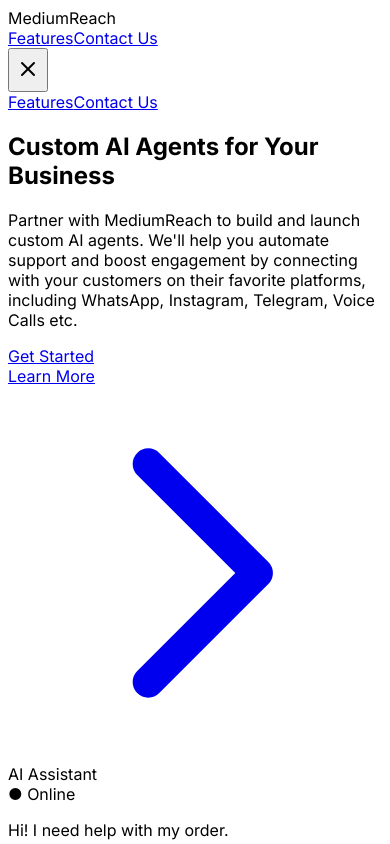
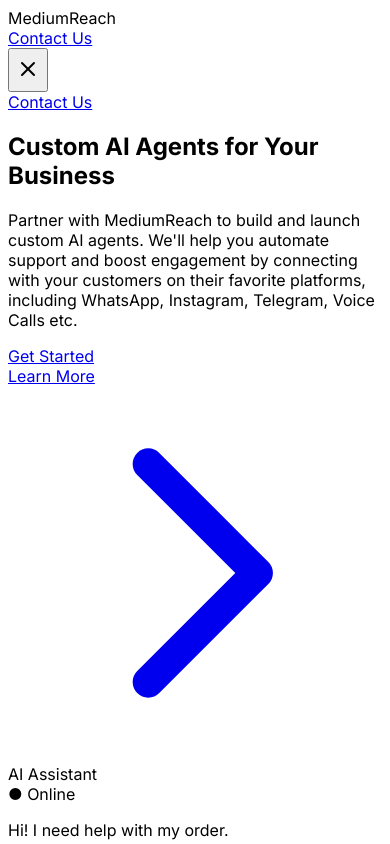
Before and after one commit to siwaht/mediumreach, a React (Vite) app in the folder client/: page / in a window 390 px wide. Both pictures are taken after a click on the button 28 px from the left and 70 px from the top of the page. Shown: the top 844 px of the page. Built offline with nearby package versions, Linux system fonts and the light colour scheme.

Commit message:
Remove the features navigation link from the website header
Remove the "Features" link from both desktop and mobile navigation menus in the Header component.

Replit-Commit-Author: Agent
Replit-Commit-Session-Id: 4fcc44ac-f802-44d6-85bc-35ec66c8a822
Replit-Commit-Checkpoint-Type: full_checkpoint

```diff
--- a/client/src/components/Header.tsx
+++ b/client/src/components/Header.tsx
@@ -54,14 +54,7 @@ const Header = () => {
           </div>
 
           {/* Desktop Navigation */}
-          <nav className="hidden md:flex items-center space-x-8" aria-label="Desktop navigation">
-            <a
-              href="#features"
-              className="text-gray-700 hover:text-blue-600 font-medium transition-all duration-300"
-              data-testid="nav-features-desktop"
-            >
-              Features
-            </a>
+          <nav className="hidden md:flex items-center" aria-label="Desktop navigation">
             <a
               href="#contact"
               className="relative bg-gradient-to-r from-blue-600 to-purple-600 hover:from-blue-700 hover:to-purple-700 active:from-blue-800 active:to-purple-800 text-white px-6 py-2.5 rounded-full font-medium transition-all duration-300 shadow-lg hover:shadow-xl hover:scale-105 active:scale-95 overflow-hidden group"
@@ -95,15 +88,7 @@ const Header = () => {
           aria-label="Mobile navigation"
           data-testid="mobile-menu"
         >
-          <nav className="flex flex-col space-y-4">
-            <a
-              href="#features"
-              className="text-gray-700 hover:text-blue-600 font-medium transition-all duration-300 py-2 px-3 hover:bg-gradient-to-r hover:from-blue-50 hover:to-purple-50 rounded-xl"
-              onClick={() => setIsOpen(false)}
-              data-testid="nav-features-mobile"
-            >
-              Features
-            </a>
+          <nav className="flex flex-col">
             <a
               href="#contact"
               className="bg-gradient-to-r from-blue-600 to-purple-600 hover:from-blue-700 hover:to-purple-700 active:from-blue-800 active:to-purple-800 text-white px-6 py-3 rounded-full font-medium transition-all duration-300 inline-block text-center shadow-lg hover:shadow-xl hover:scale-105 active:scale-95"
```
